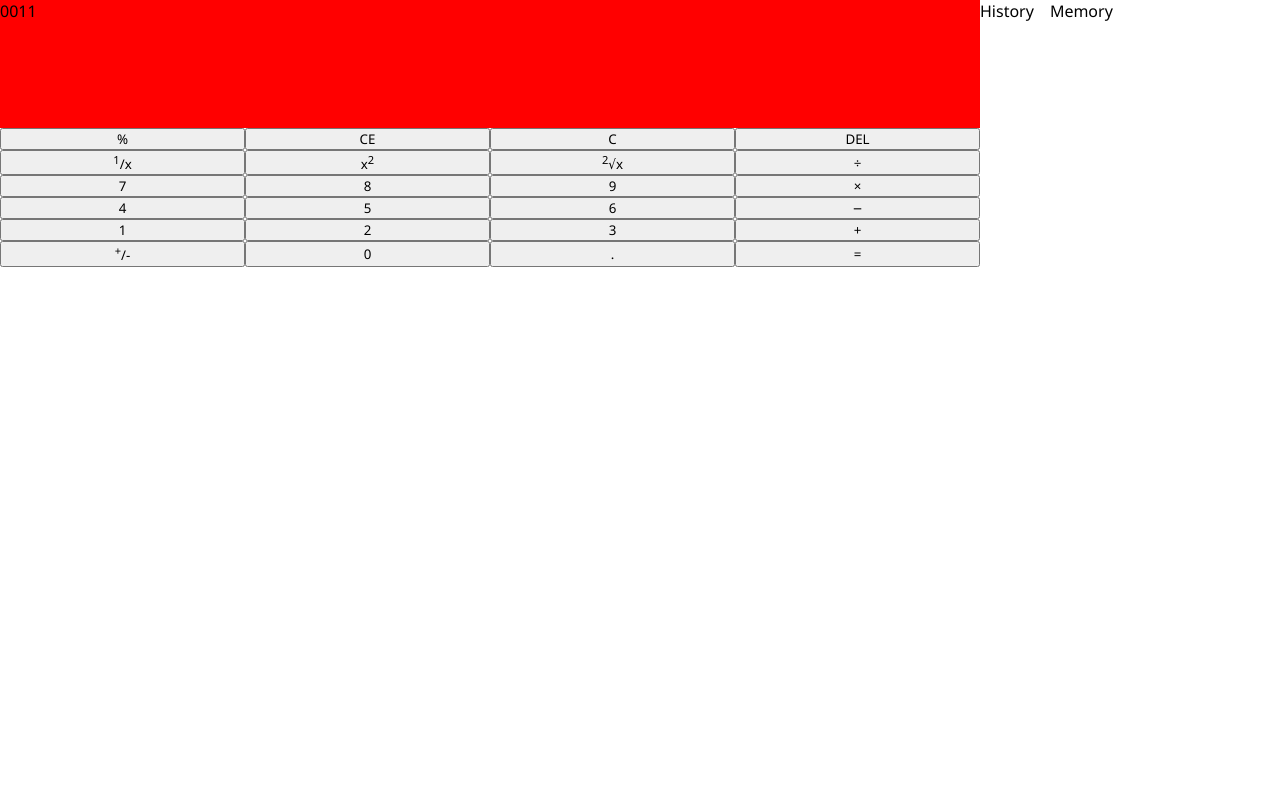
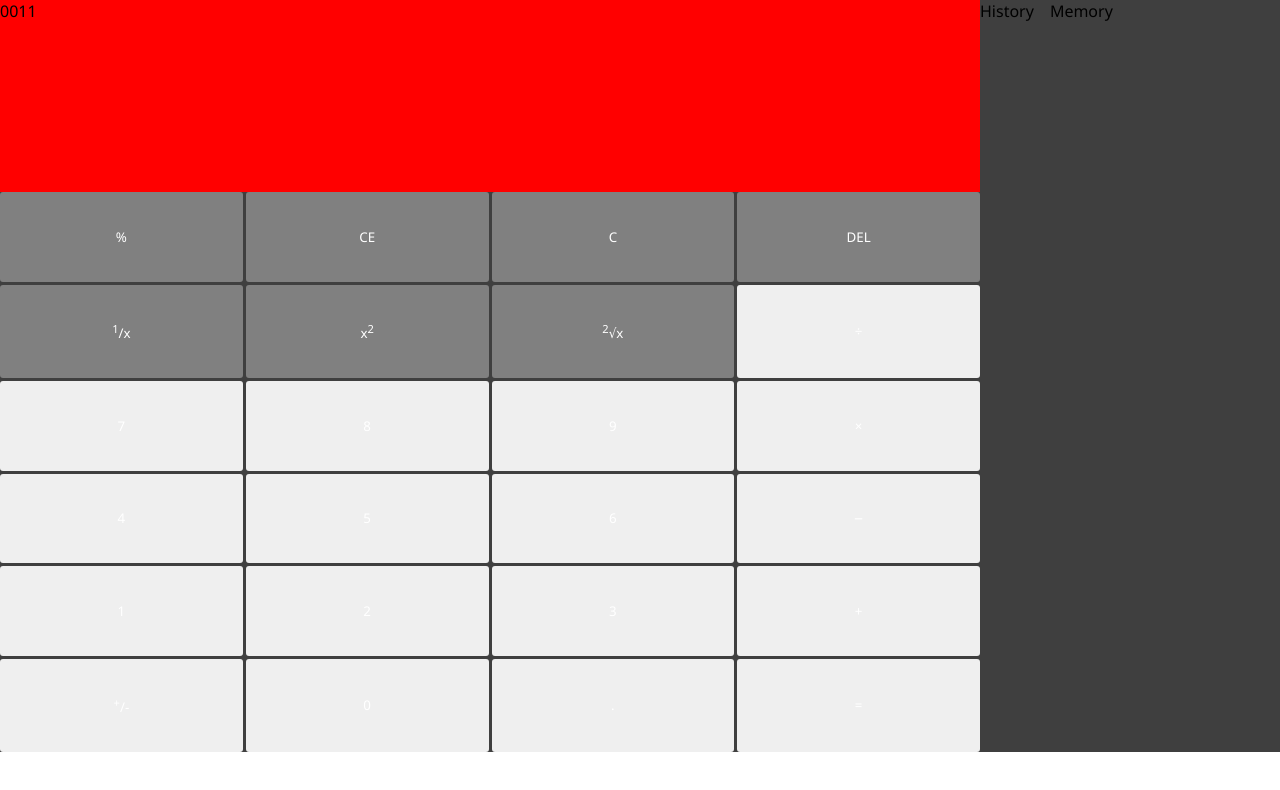
Before and after one commit to Zirconium-Zr/calculator, a plain HTML site: page index.html in a window 1280 px wide. Drawn offline with Linux system fonts and the light colour scheme.

Commit message:
Style buttons

```diff
--- a/style.css
+++ b/style.css
@@ -4,20 +4,33 @@
     font-family: 'Segoe UI', Tahoma, Geneva, Verdana, sans-serif;
 }
 
+button{
+    border: none;
+    border-radius: 3px;
+    color: white;
+}
+
+[special-key]{
+    background-color: gray;
+}
+
 .calculator{
     display: grid;
     grid-template-columns: [calculation-section]1fr [memory-section]300px;
+    background-color: rgb(63, 63, 63);
 }
 
 .screen{
     display: flex;
-    height: 8rem;
+    height: 12rem;
     background-color: red;
 }
 
 .inputButtons{
     display: grid;
     grid-template-columns: repeat(4, 1fr);
+    height: 70vh;
+    gap: 3px;
 }
 
 .memory-section{
```
